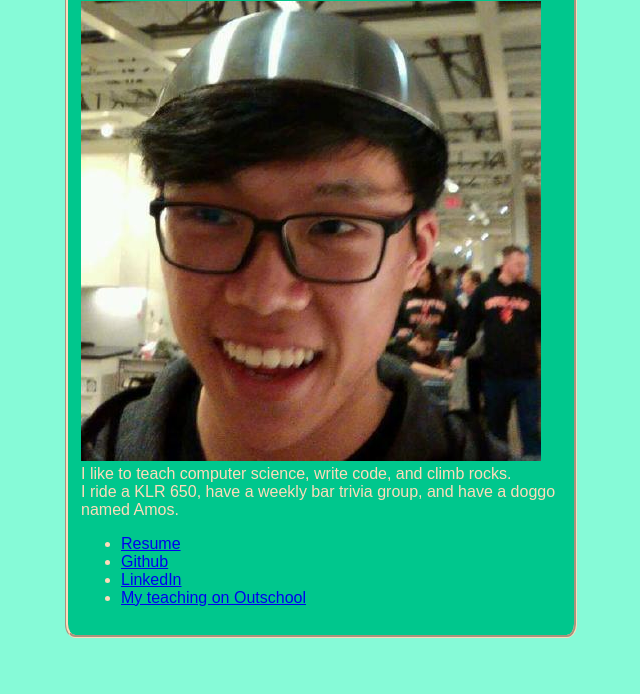
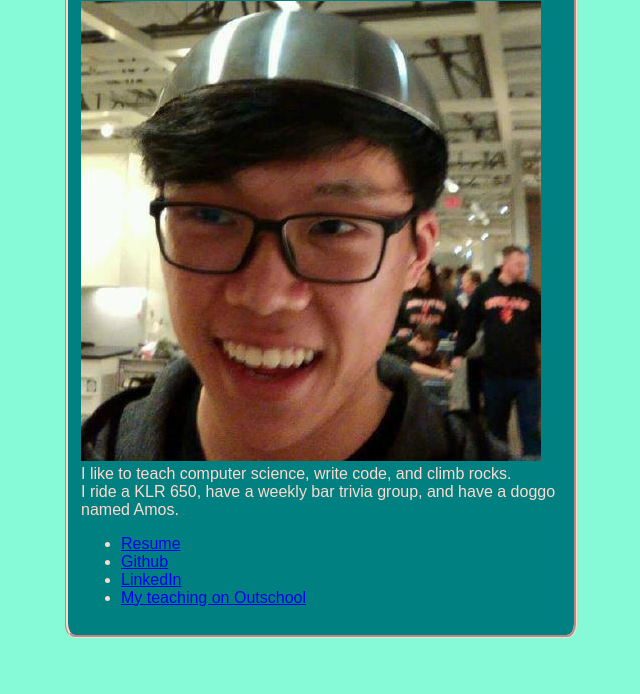
Before and after one commit to Tranced/tranced.github.io, a plain HTML site: page index.html in a window 1280 px wide. Shown: the part 116-810 px from the top of the page, without its empty margins (319-959 px from the left). Drawn offline with Linux system fonts and the light colour scheme.

Commit message:
better colur

```diff
--- a/index.css
+++ b/index.css
@@ -40,9 +40,9 @@ footer, header {
     border-radius: 2%;
     box-shadow: 1em;
     padding: 1%;
-    background-color:#00C78D;
-    color: #FDDCBB;
-    border-color: #FDDCBB;
+    background-color:#008080;
+    color: #ffd9cc;
+    border-color: #ffd9cc;
     font-family: Arial, Helvetica, sans-serif;
 }
 
```
